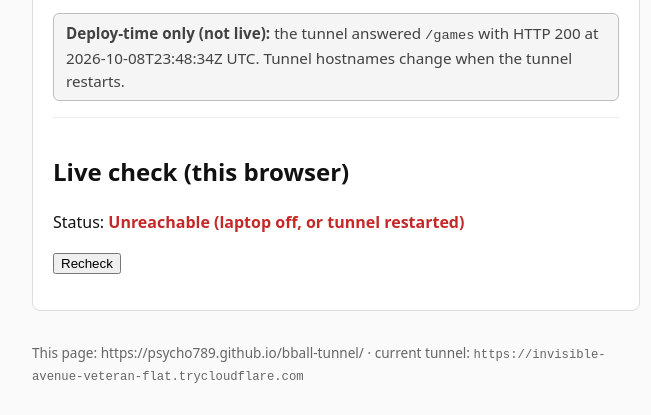
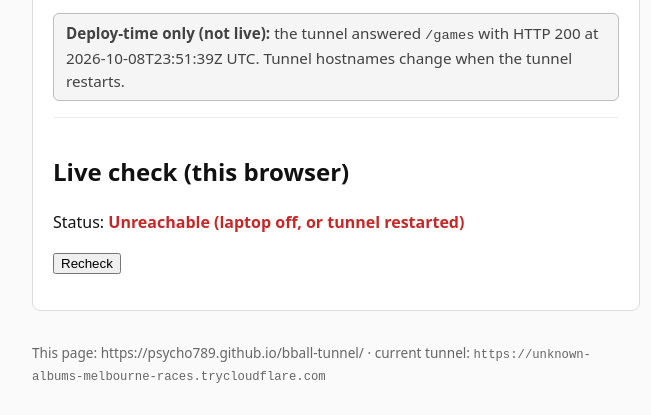
Before and after one commit to psycho789/bball-tunnel, a plain HTML site: page index.html in a window 1280 px wide. Shown: the part 401-816 px from the top of the page, 304-955 px from the left. Drawn offline with Linux system fonts and the light colour scheme; no server answers.

Commit message:
deploy: 2026-10-08T23:51:39Z

```diff
--- a/index.html
+++ b/index.html
@@ -27,15 +27,15 @@
     <p>An NBA win-probability model, charted play by play against the live prices on Kalshi and
       Polymarket, with an honest backtest of whether trading on it would make money.</p>
     <p class="links">
-      <a href="https://invisible-avenue-veteran-flat.trycloudflare.com/games" target="_blank" rel="noopener noreferrer">Games: model vs market</a>
-      <a href="https://invisible-avenue-veteran-flat.trycloudflare.com/" target="_blank" rel="noopener noreferrer">Money: the honest result</a>
-      <a href="https://invisible-avenue-veteran-flat.trycloudflare.com/research/markets" target="_blank" rel="noopener noreferrer">Kalshi vs Polymarket</a>
-      <a href="https://invisible-avenue-veteran-flat.trycloudflare.com/research" target="_blank" rel="noopener noreferrer">Research: the models</a>
+      <a href="https://unknown-albums-melbourne-races.trycloudflare.com/games" target="_blank" rel="noopener noreferrer">Games: model vs market</a>
+      <a href="https://unknown-albums-melbourne-races.trycloudflare.com/" target="_blank" rel="noopener noreferrer">Money: the honest result</a>
+      <a href="https://unknown-albums-melbourne-races.trycloudflare.com/research/markets" target="_blank" rel="noopener noreferrer">Kalshi vs Polymarket</a>
+      <a href="https://unknown-albums-melbourne-races.trycloudflare.com/research" target="_blank" rel="noopener noreferrer">Research: the models</a>
     </p>
     <p class="badge warn">Read-only share from a laptop: it is only up while that laptop is on. Pretend
       money only: with realistic trade timing the strategy currently loses money, and the site says so.</p>
     <p class="badge meta"><strong>Deploy-time only (not live):</strong> the tunnel answered <code>/games</code>
-      with HTTP 200 at 2026-10-08T23:48:34Z UTC. Tunnel hostnames change when the tunnel restarts.</p>
+      with HTTP 200 at 2026-10-08T23:51:39Z UTC. Tunnel hostnames change when the tunnel restarts.</p>
     <div class="live">
       <h2>Live check (this browser)</h2>
       <p class="pending" id="hint">Checking…</p>
@@ -44,11 +44,11 @@
     </div>
   </div>
   <footer>
-    <p>This page: https://psycho789.github.io/bball-tunnel/ · current tunnel: <code>https://invisible-avenue-veteran-flat.trycloudflare.com</code></p>
+    <p>This page: https://psycho789.github.io/bball-tunnel/ · current tunnel: <code>https://unknown-albums-melbourne-races.trycloudflare.com</code></p>
   </footer>
   <script>
 (function () {
-  const WEB = "https://invisible-avenue-veteran-flat.trycloudflare.com";
+  const WEB = "https://unknown-albums-melbourne-races.trycloudflare.com";
 
   function setWeb(text, ok) {
     const el = document.getElementById("live-web");
```
